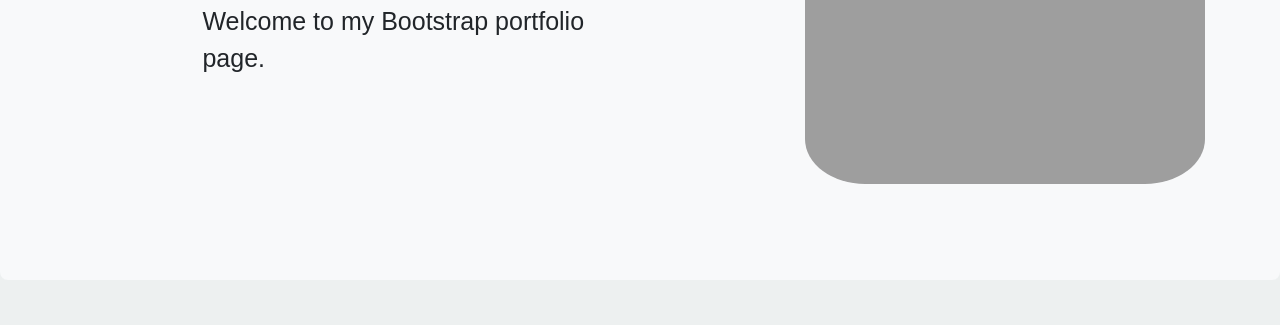
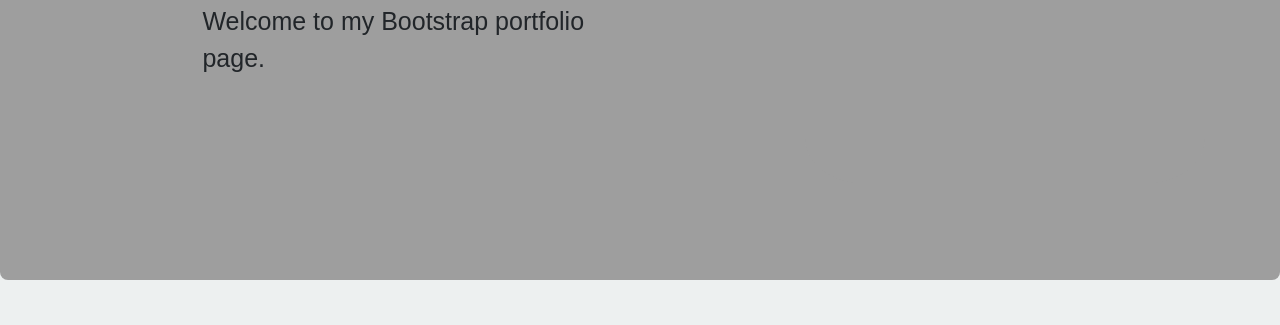
Before and after one commit to jennysiu/jennysBootstrapPortfolio, a plain HTML site: page index.html in a window 1280 px wide. Shown: the part 284-609 px from the top of the page. Drawn offline with nearby package versions, Linux system fonts and the light colour scheme; the site is published under a folder, as on GitHub Pages, so addresses that start at the root find nothing.

Commit message:
fixed hero img link

```diff
--- a/assets/css/style.css
+++ b/assets/css/style.css
@@ -77,7 +77,7 @@ a:hover::after {
 /* JUMBOTRON */
 
 .jumboBG {
-  background-image: url("/assets/images/heroImg.jpg")
+  background-image: url("../images/heroImg.jpg")
 }
 
 .jumboContainer {
```
